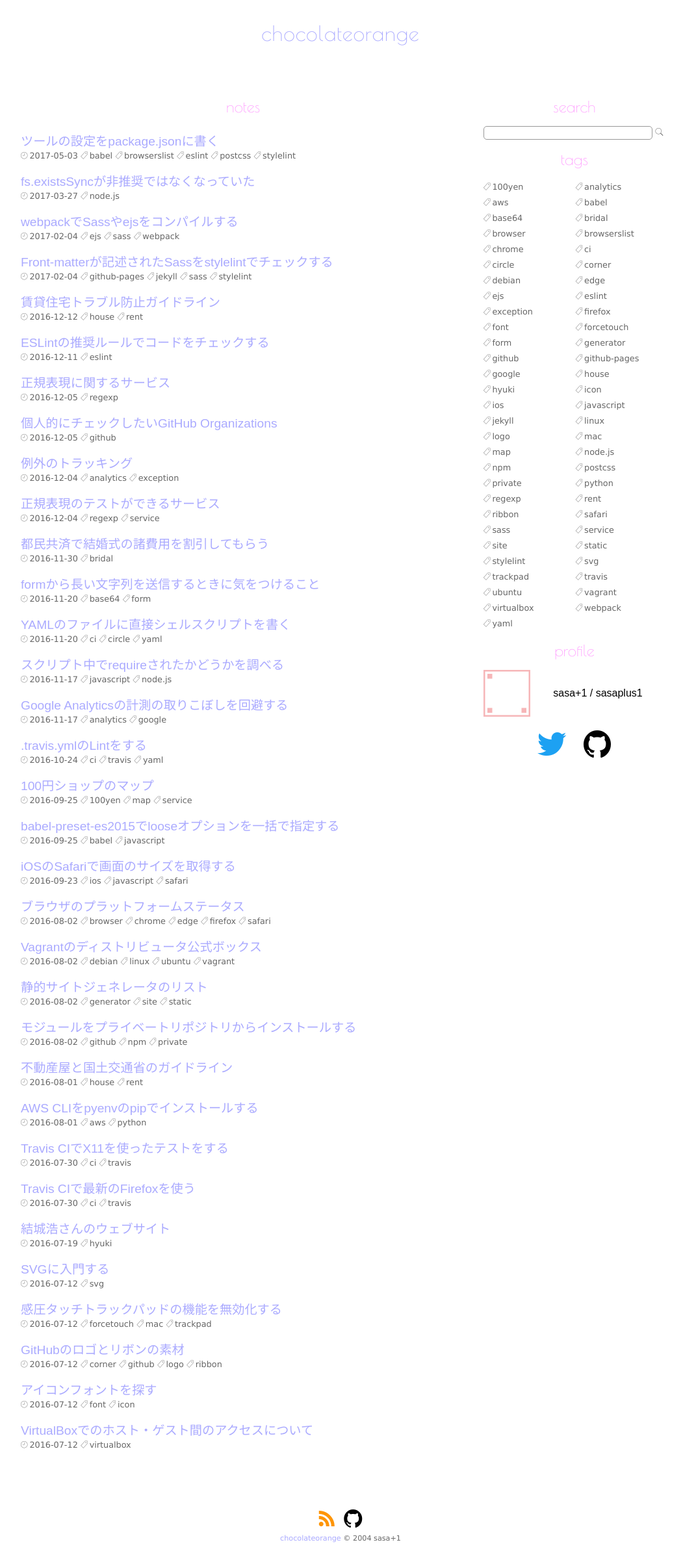
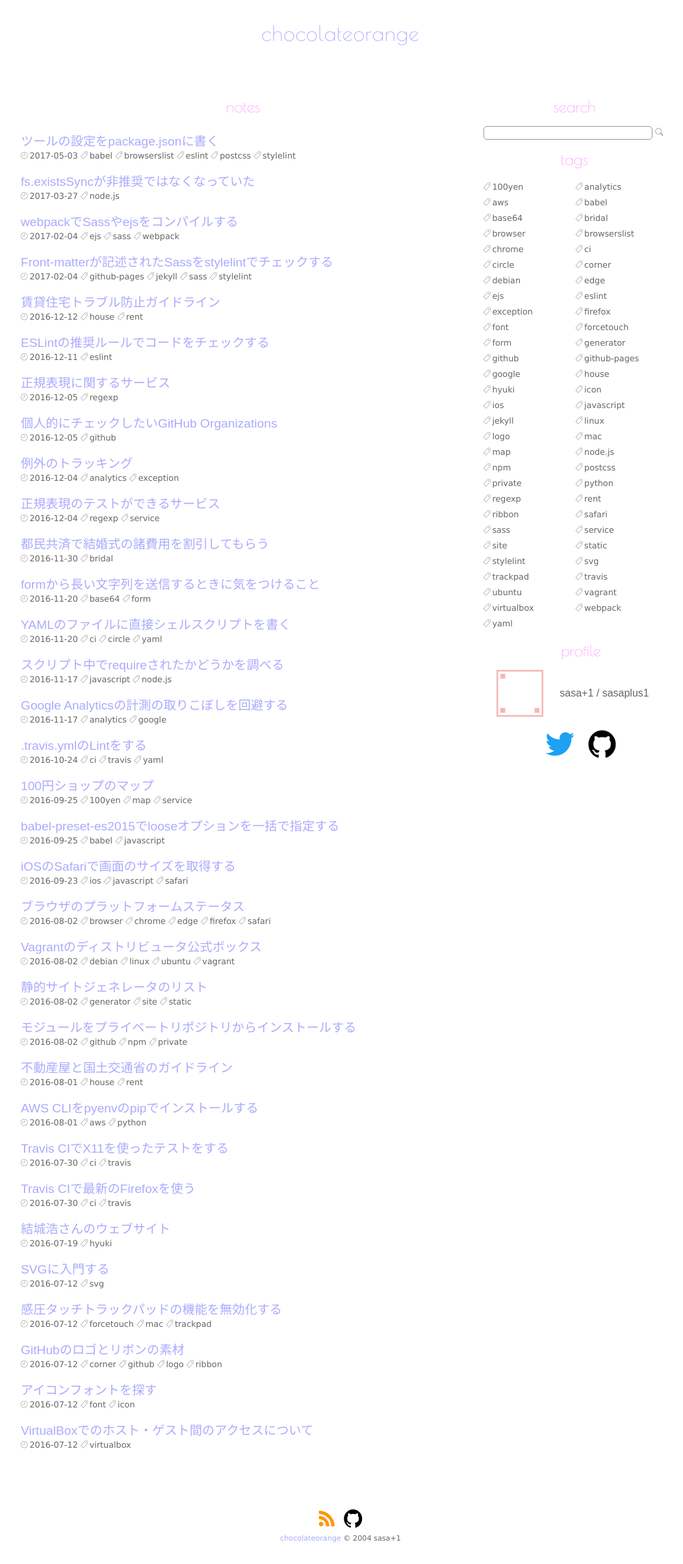
Before and after one commit to chocolateorange/chocolateorange.github.io, a Jekyll site: the page built from index.html, in a window 1280 px wide. Shown: the whole page at 65% size, without its empty margins (116-1167 px from the left). Built offline with Jekyll 4.4.1, drawn with Linux system fonts in a browser that asks for light colours; some web fonts are replaced.

Commit message:
updated stylesheet

```diff
--- a/css/index.scss
+++ b/css/index.scss
@@ -238,7 +238,7 @@
       box-sizing: border-box;
       float: right;
       margin-left: 20px;
-      width: 300px - 20px;
+      width: 300px - 20px - 20px;
 
       @include narrow-width {
         box-sizing: content-box;
@@ -268,6 +268,7 @@
         }
 
         .profile-area__name {
+          color: #666;
           margin: auto;
         }
       }
```
